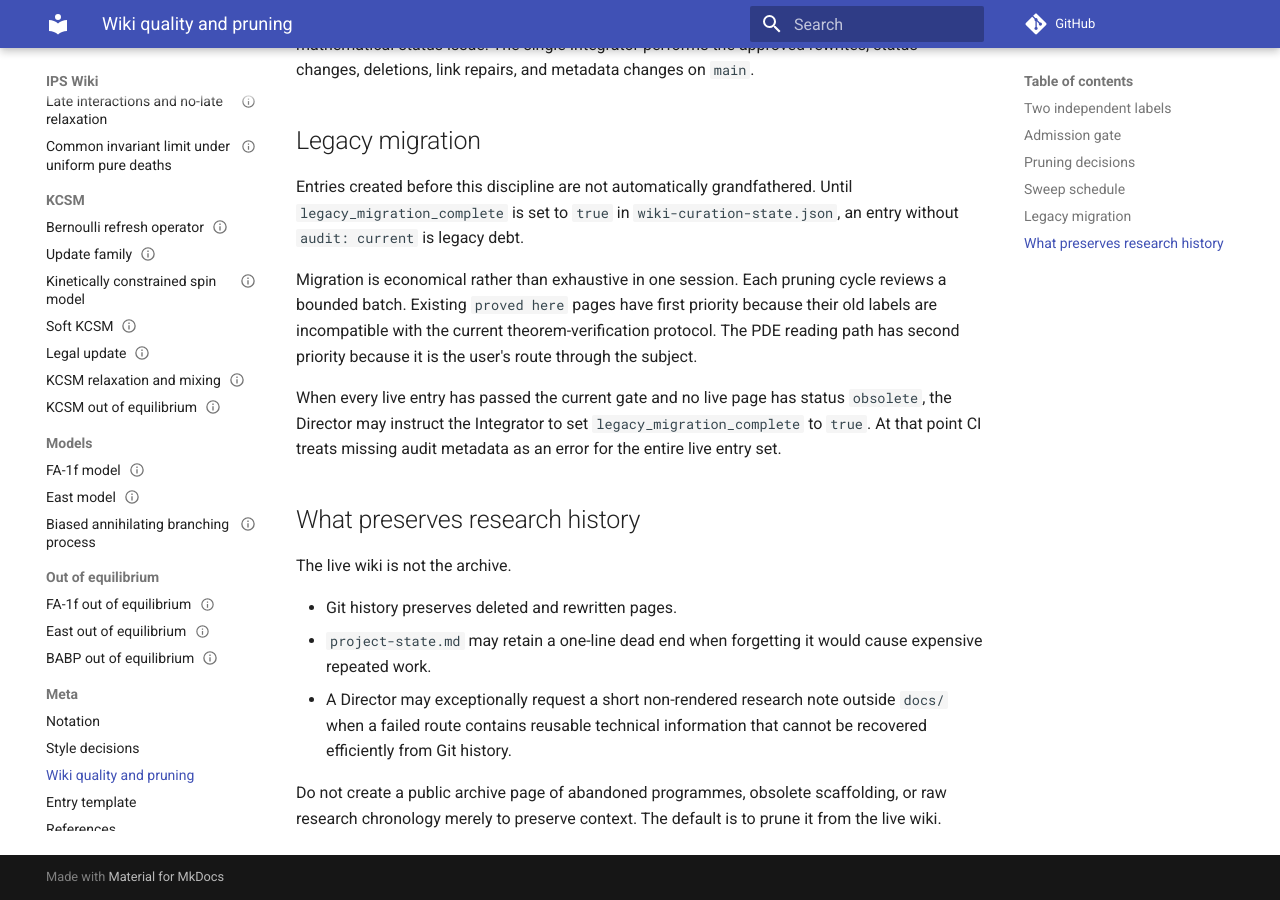
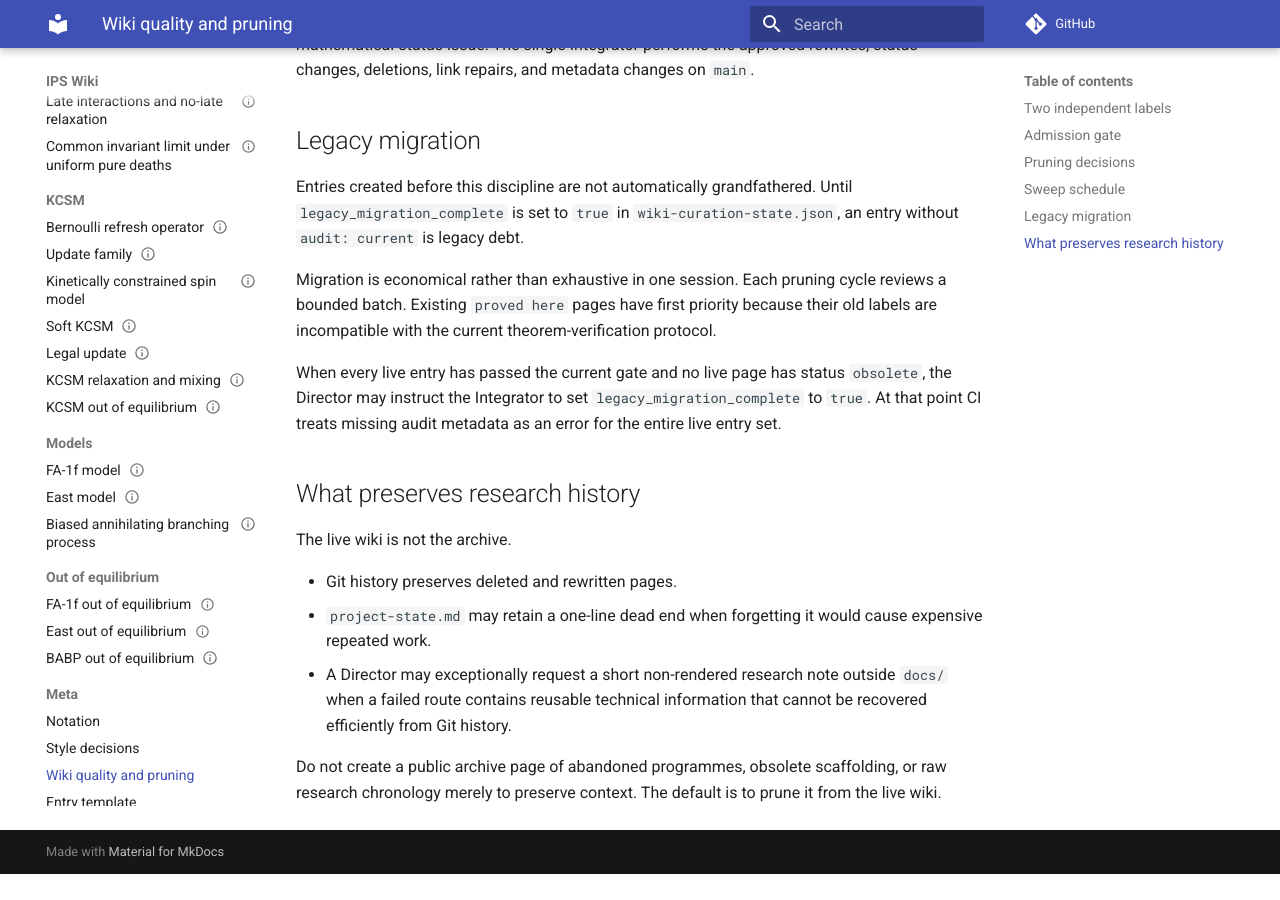
Before and after one commit to maciejgluchowski86-beep/ips-wiki, an MkDocs documentation site: the page built from docs/meta/wiki-quality-and-pruning.md, in a window 1280 px wide and 900 px high, scrolled down 2753 px. Built offline with MkDocs 1.6.1 and Material for MkDocs 9.7.7, drawn with Linux system fonts in a browser that asks for light colours; comment, search, counter and statistics services are not loaded; after the commit the page ends 3627 px from its top, so only the background shows below that.

Commit message:
Remove final PDE-specific curation reference

```diff
--- a/docs/meta/wiki-quality-and-pruning.md
+++ b/docs/meta/wiki-quality-and-pruning.md
@@ -76,7 +76,7 @@ The Curator is read-only and returns a concise action list with reasons. A Direc
 
 Entries created before this discipline are not automatically grandfathered. Until `legacy_migration_complete` is set to `true` in `wiki-curation-state.json`, an entry without `audit: current` is legacy debt.
 
-Migration is economical rather than exhaustive in one session. Each pruning cycle reviews a bounded batch. Existing `proved here` pages have first priority because their old labels are incompatible with the current theorem-verification protocol. The PDE reading path has second priority because it is the user's route through the subject.
+Migration is economical rather than exhaustive in one session. Each pruning cycle reviews a bounded batch. Existing `proved here` pages have first priority because their old labels are incompatible with the current theorem-verification protocol.
 
 When every live entry has passed the current gate and no live page has status `obsolete`, the Director may instruct the Integrator to set `legacy_migration_complete` to `true`. At that point CI treats missing audit metadata as an error for the entire live entry set.
 
```
